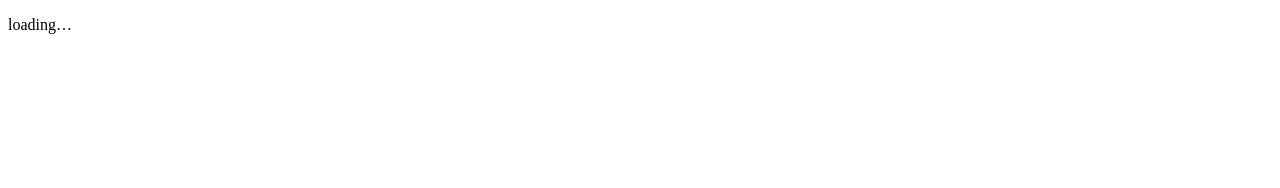
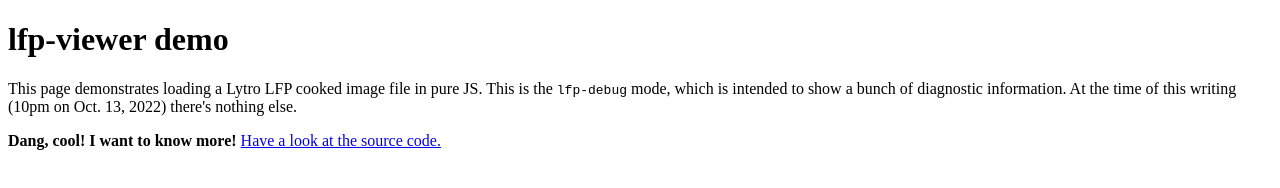
Before and after one commit to bkerley/lfp-viewer, a website: page index.html in a window 1280 px wide. Drawn offline with Linux system fonts and the light colour scheme; some packages are replaced by stand-ins of ours; a script that the page names is missing.

Commit message:
add notes to the index

```diff
--- a/index.html
+++ b/index.html
@@ -4,7 +4,19 @@
         <title>lfp-viewer demo</title>
     </head>
     <body>
-        <p>loading&hellip;</p>
+        <h1>lfp-viewer demo</h1>
+        <p>
+            This page demonstrates loading a Lytro LFP
+            cooked image file in pure JS.
+            This is the
+            <tt>lfp-debug</tt>
+            mode, which is intended to show a bunch of diagnostic information.
+            At the time of this writing (10pm on Oct. 13, 2022) there's nothing else.
+        </p>
+        <p>
+            <strong>Dang, cool! I want to know more!</strong>
+            <a href="https://github.com/bkerley/lfp-viewer">Have a look at the source code.</a>
+        </p>
         <lfp-debug src="demo/demo.LFP"></lfp-debug>
         <script type="text/javascript" src="./build/lfp-viewer.js"></script>
     </body>
```
